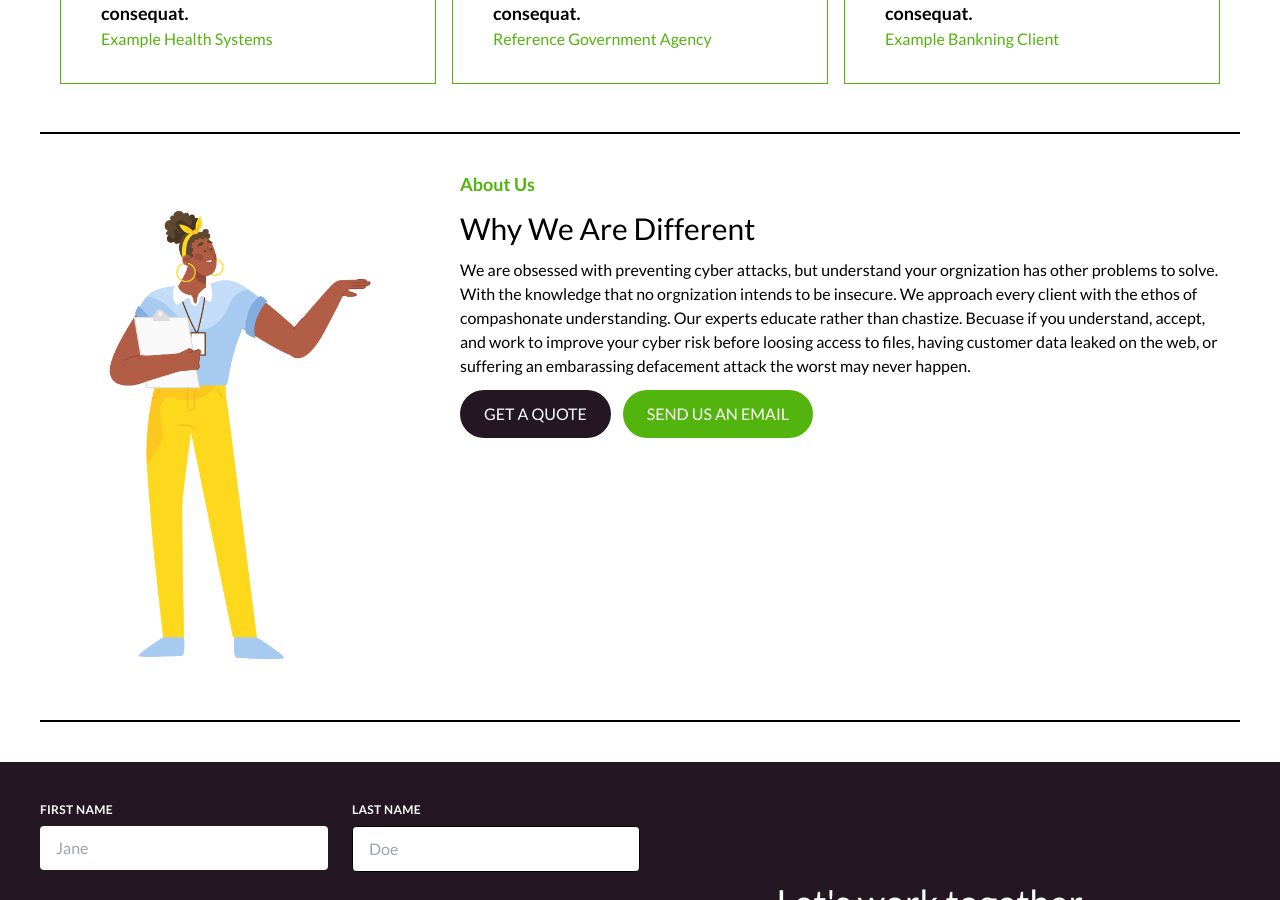
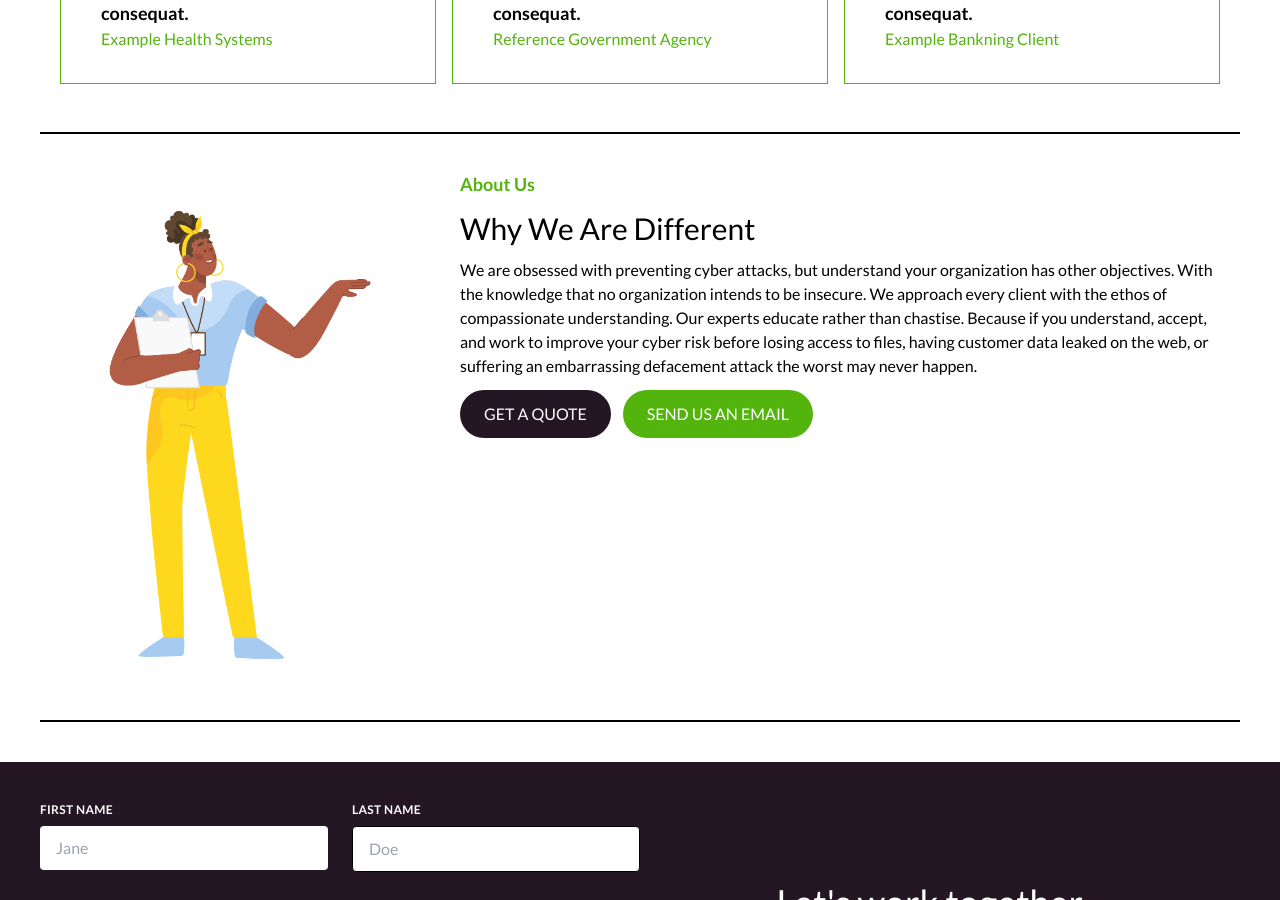
Before and after one commit to Mudassir-Nawaz/lib-sec-foundation, a Jekyll site: the page built from index.md, in a window 1280 px wide and 900 px high, scrolled down 2320 px. Built offline with Jekyll 4.4.1, drawn with Linux system fonts in a browser that asks for light colours; nearby versions of some CDN libraries.

Commit message:
fixed spelling in about

```diff
--- a/index.md
+++ b/index.md
@@ -32,7 +32,7 @@ services:
   - title: Remediate
     description: Other providers point out what's broken, but leave you to fix it. With our rediation services we'll stay with you until the problem is resolved.
 
-about:  We are obsessed with preventing cyber attacks, but understand your orgnization has other problems to solve. With the knowledge that no orgnization intends to be insecure. We approach every client with the ethos of compashonate understanding. Our experts educate rather than chastize. Becuase if you understand, accept, and work to improve your cyber risk before loosing access to files, having customer data leaked on the web, or suffering an embarassing defacement attack the worst may never happen.
+about:  We are obsessed with preventing cyber attacks, but understand your organization has other objectives. With the knowledge that no organization intends to be insecure. We approach every client with the ethos of compassionate understanding. Our experts educate rather than chastise. Because if you understand, accept, and work to improve your cyber risk before losing access to files, having customer data leaked on the web, or suffering an embarrassing defacement attack the worst may never happen.
 
 testimonials:
   - title: Consectetur Adipiscing Elit
```
